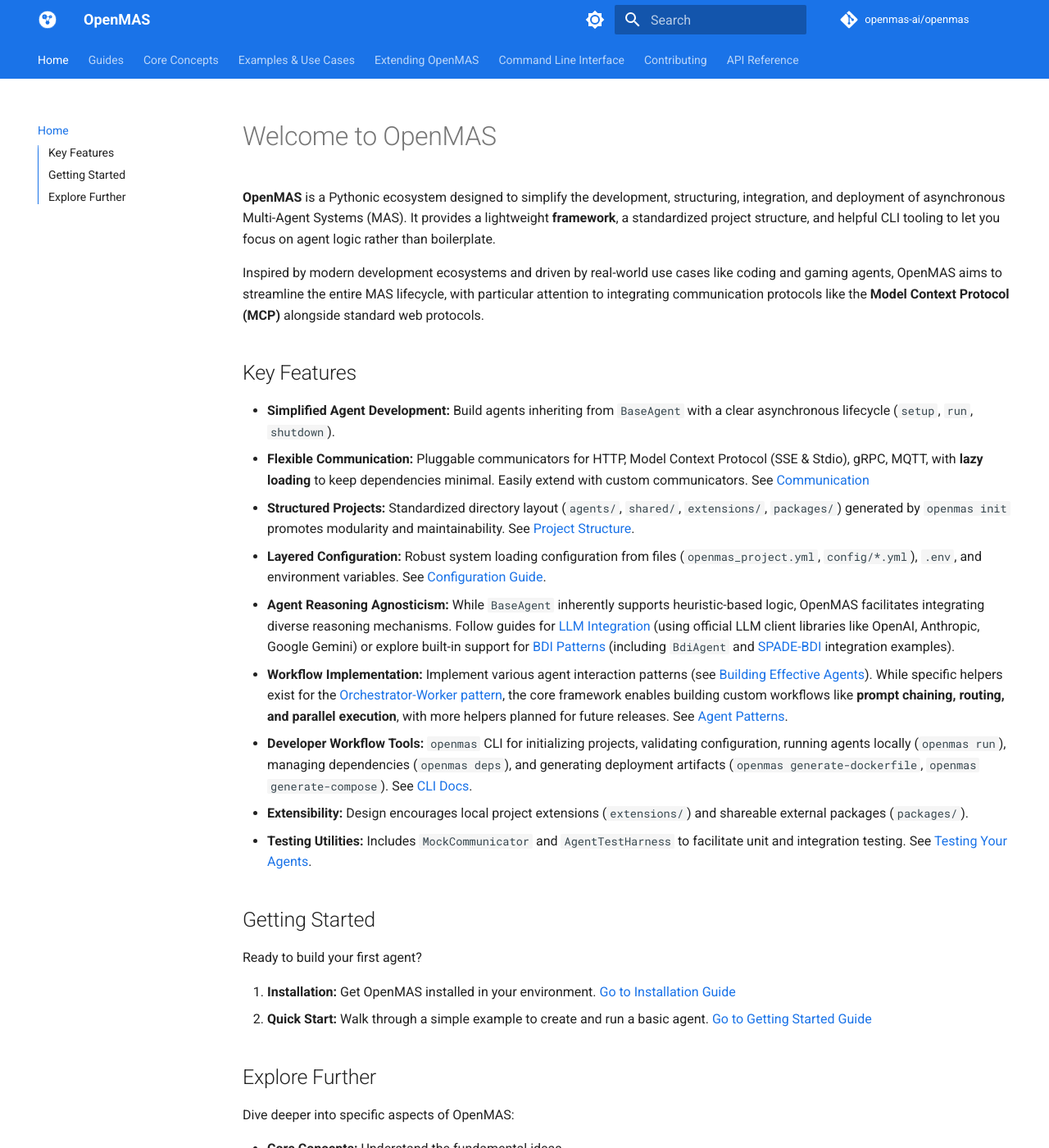
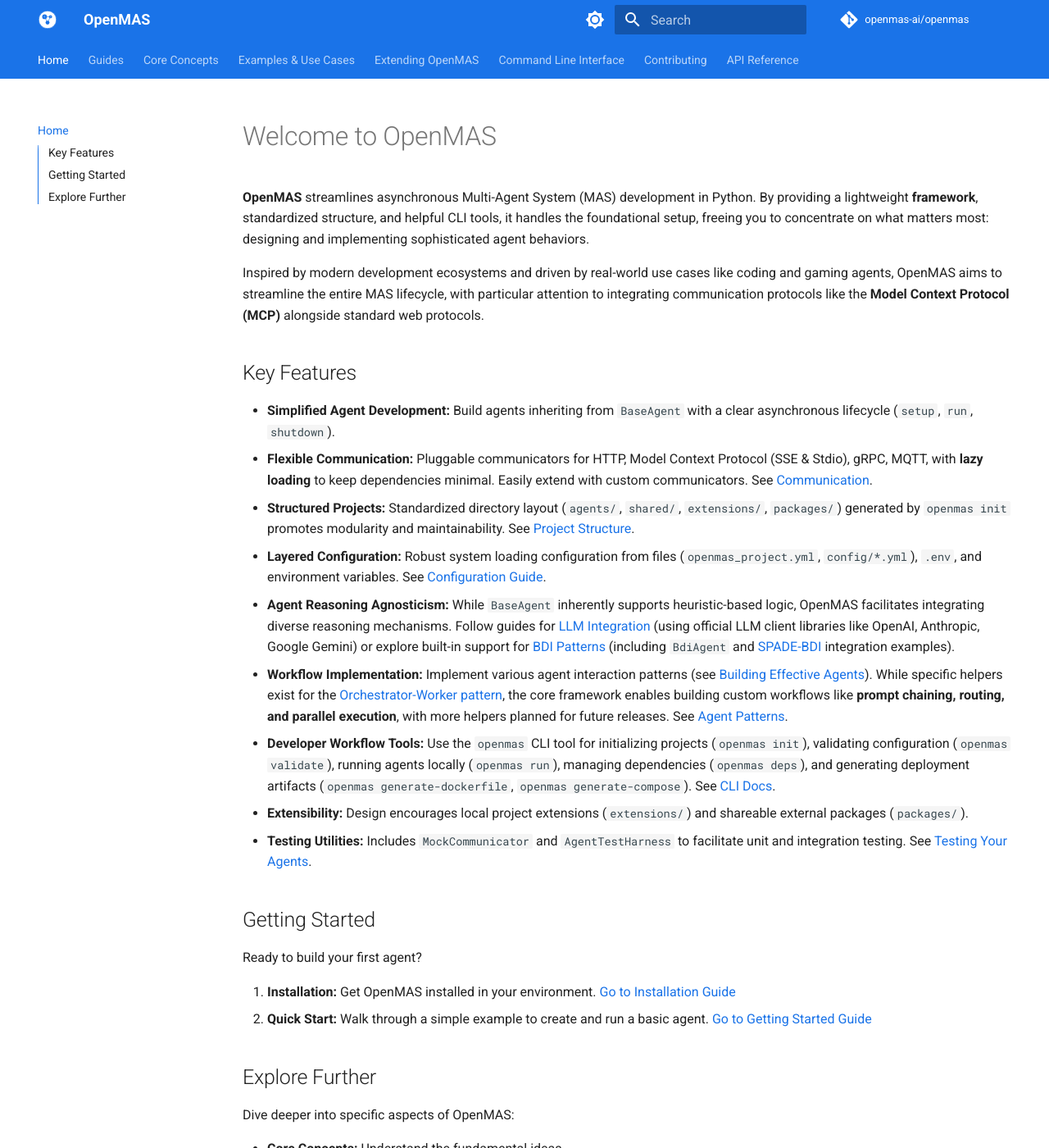
Before and after one commit to openmas-ai/openmas, an MkDocs documentation site: the page built from docs/index.md, in a window 1280 px wide and 1400 px high. Shown: the whole window at 82% size. Built offline with MkDocs 1.6.1 and Material for MkDocs 9.7.7, drawn with Linux system fonts in a browser that asks for light colours; comment, search, counter and statistics services are not loaded.

Commit message:
Enhance index.md

```diff
--- a/docs/index.md
+++ b/docs/index.md
@@ -1,18 +1,18 @@
 # Welcome to OpenMAS
 
-**OpenMAS** is a Pythonic ecosystem designed to simplify the development, structuring, integration, and deployment of asynchronous Multi-Agent Systems (MAS). It provides a lightweight **framework**, a standardized project structure, and helpful CLI tooling to let you focus on agent logic rather than boilerplate.
+**OpenMAS** streamlines asynchronous Multi-Agent System (MAS) development in Python. By providing a lightweight **framework**, standardized structure, and helpful CLI tools, it handles the foundational setup, freeing you to concentrate on what matters most: designing and implementing sophisticated agent behaviors.
 
 Inspired by modern development ecosystems and driven by real-world use cases like coding and gaming agents, OpenMAS aims to streamline the entire MAS lifecycle, with particular attention to integrating communication protocols like the **Model Context Protocol (MCP)** alongside standard web protocols.
 
 ## Key Features
 
 * **Simplified Agent Development:** Build agents inheriting from `BaseAgent` with a clear asynchronous lifecycle (`setup`, `run`, `shutdown`).
-* **Flexible Communication:** Pluggable communicators for HTTP, Model Context Protocol (SSE & Stdio), gRPC, MQTT, with **lazy loading** to keep dependencies minimal. Easily extend with custom communicators. See [Communication](guides/communication.md)
+* **Flexible Communication:** Pluggable communicators for HTTP, Model Context Protocol (SSE & Stdio), gRPC, MQTT, with **lazy loading** to keep dependencies minimal. Easily extend with custom communicators. See [Communication](guides/communication.md).
 * **Structured Projects:** Standardized directory layout (`agents/`, `shared/`, `extensions/`, `packages/`) generated by `openmas init` promotes modularity and maintainability. See [Project Structure](project_structure.md).
 * **Layered Configuration:** Robust system loading configuration from files (`openmas_project.yml`, `config/*.yml`), `.env`, and environment variables. See [Configuration Guide](guides/configuration.md).
 * **Agent Reasoning Agnosticism:** While `BaseAgent` inherently supports heuristic-based logic, OpenMAS facilitates integrating diverse reasoning mechanisms. Follow guides for [LLM Integration](guides/llm_integration.md) (using official LLM client libraries like OpenAI, Anthropic, Google Gemini) or explore built-in support for [BDI Patterns](guides/reasoning_integration.md) (including `BdiAgent` and [SPADE-BDI](https://pypi.org/project/spade-bdi/) integration examples).
 * **Workflow Implementation:** Implement various agent interaction patterns (see [Building Effective Agents](https://www.anthropic.com/engineering/building-effective-agents)). While specific helpers exist for the [Orchestrator-Worker pattern](guides/patterns.md), the core framework enables building custom workflows like **prompt chaining, routing, and parallel execution**, with more helpers planned for future releases. See [Agent Patterns](guides/patterns.md).
-* **Developer Workflow Tools:** `openmas` CLI for initializing projects, validating configuration, running agents locally (`openmas run`), managing dependencies (`openmas deps`), and generating deployment artifacts (`openmas generate-dockerfile`, `openmas generate-compose`). See [CLI Docs](cli/index.md).
+* **Developer Workflow Tools:** Use the `openmas` CLI tool for initializing projects (`openmas init`), validating configuration (`openmas validate`), running agents locally (`openmas run`), managing dependencies (`openmas deps`), and generating deployment artifacts (`openmas generate-dockerfile`, `openmas generate-compose`). See [CLI Docs](cli/index.md).
 * **Extensibility:** Design encourages local project extensions (`extensions/`) and shareable external packages (`packages/`).
 * **Testing Utilities:** Includes `MockCommunicator` and `AgentTestHarness` to facilitate unit and integration testing. See [Testing Your Agents](guides/testing-utilities.md).
 
```
